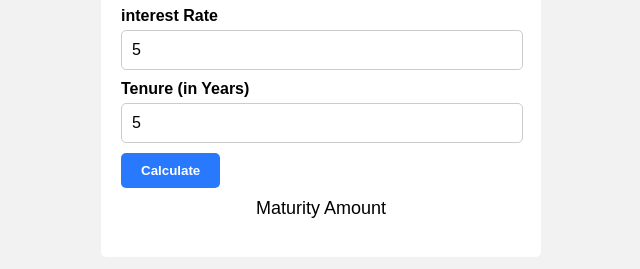
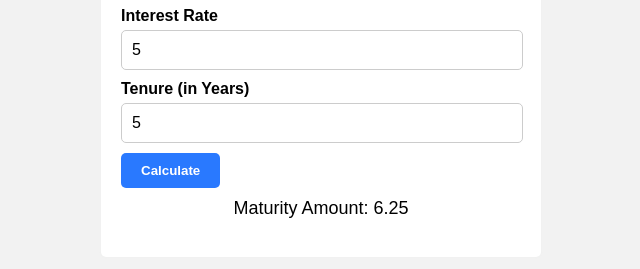
Before and after one commit to shafiq9/FD-Calculator, a plain HTML site: page index.html in a window 1280 px wide. Both pictures are taken after typing "5", "5", "5" into the empty fields and a click on the button "Calculate". Shown: the part 355-624 px from the top of the page, 319-959 px from the left. Drawn offline with Linux system fonts and the light colour scheme.

Commit message:
javascript part complete and app complete

```diff
--- a/index.html
+++ b/index.html
@@ -14,7 +14,7 @@
         <input type="number" id="principle" placeholder="Enter the principle Amount">
     </div>
     <div  class="form-group">
-        <label for="interestRate">interest Rate</label>
+        <label for="interestRate">Interest Rate</label>
         <input type="number" id="interestRate" placeholder="Enter the Interest Rate">
     </div>
     <div  class="form-group">
@@ -26,6 +26,6 @@
    </div>
 
 
-    <script>src='script.js'</script>
+    <script src='script.js'></script>
 </body>
 </html>
--- a/script.js
+++ b/script.js
@@ -0,0 +1,16 @@
+
+function calculateMaturityAmount(){
+    //Get input values from the form element
+    const principle = parseFloat(document.getElementById("principle").value);
+    const interestRate = parseFloat(document.getElementById("interestRate").value);
+    const tenure = parseFloat(document.getElementById("tenure").value);
+
+    //Perform the calculation
+    const maturityAmount = principle*(principle*interestRate*tenure)/100;
+
+    //Display result
+    document.getElementById("result").innerText = `Maturity Amount: ${maturityAmount.toFixed(2)}`;
+}
+
+//Attach the event listener to the calculate button
+document.getElementById("calculateBtn").addEventListener("click", calculateMaturityAmount);
```
